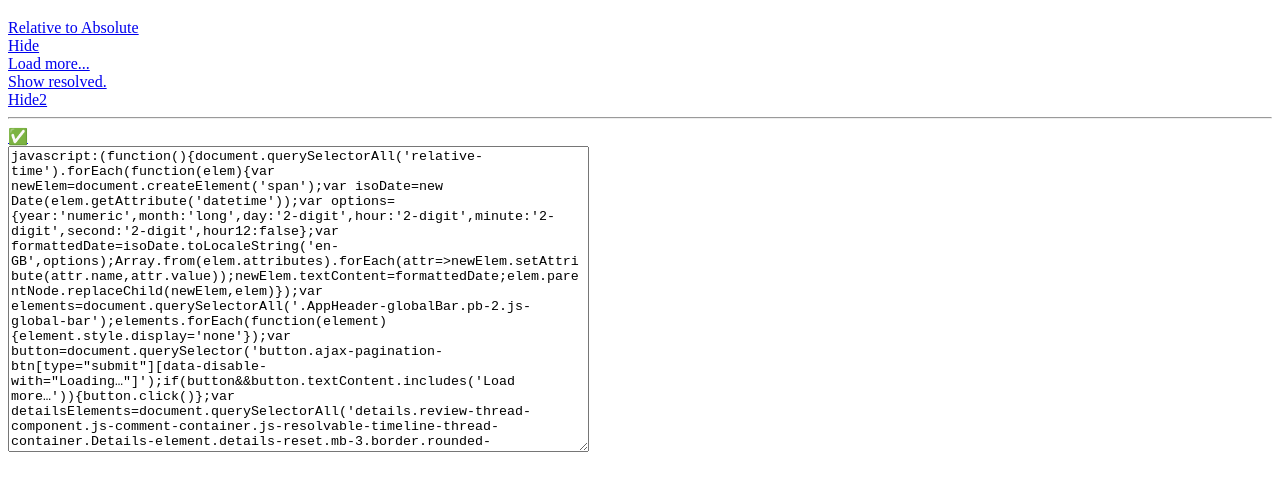
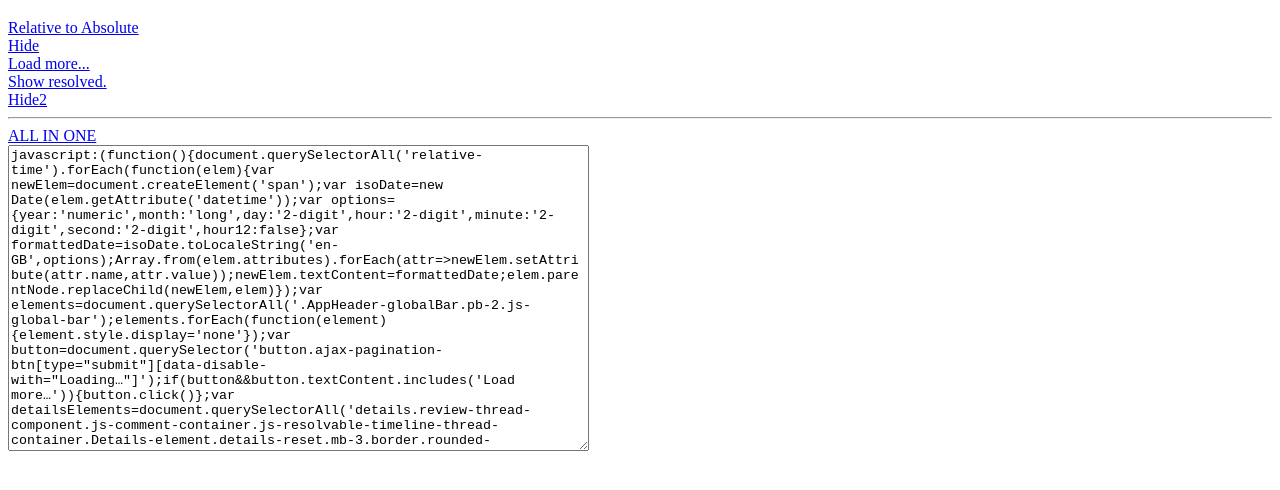
Before and after one commit to ivankoma/JS, a plain HTML site: page index.html in a window 1280 px wide. Shown: the part 62-552 px from the top of the page. Drawn offline with Linux system fonts and the light colour scheme.

Commit message:
Update index.html

```diff
--- a/index.html
+++ b/index.html
@@ -16,7 +16,7 @@
     <br>
     <a href="javascript:(function(){var element=document.getElementById('issue-comment-box');if(element){element.style.display='none'}})()">Hide2</a>
     <hr>
-    <a href="PASTE HERE">✅</a>
+    <a href="PASTE HERE">ALL IN ONE</a>
     <br>
     <textarea rows="20" cols="70">javascript:(function(){document.querySelectorAll('relative-time').forEach(function(elem){var newElem=document.createElement('span');var isoDate=new Date(elem.getAttribute('datetime'));var options={year:'numeric',month:'long',day:'2-digit',hour:'2-digit',minute:'2-digit',second:'2-digit',hour12:false};var formattedDate=isoDate.toLocaleString('en-GB',options);Array.from(elem.attributes).forEach(attr=>newElem.setAttribute(attr.name,attr.value));newElem.textContent=formattedDate;elem.parentNode.replaceChild(newElem,elem)});var elements=document.querySelectorAll('.AppHeader-globalBar.pb-2.js-global-bar');elements.forEach(function(element){element.style.display='none'});var button=document.querySelector('button.ajax-pagination-btn[type="submit"][data-disable-with="Loading…"]');if(button&&button.textContent.includes('Load more…')){button.click()};var detailsElements=document.querySelectorAll('details.review-thread-component.js-comment-container.js-resolvable-timeline-thread-container.Details-element.details-reset.mb-3.border.rounded-2');detailsElements.forEach(function(details){details.setAttribute('open','')});var element=document.getElementById('issue-comment-box');if(element){element.style.display='none'}})()</textarea>
 
```
